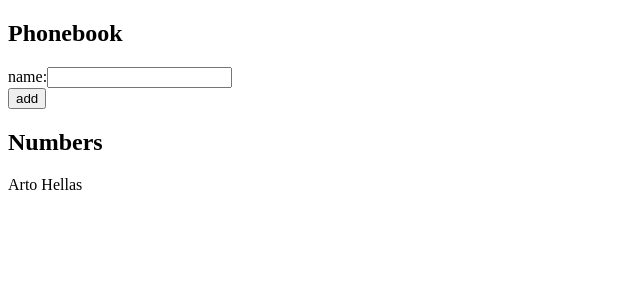
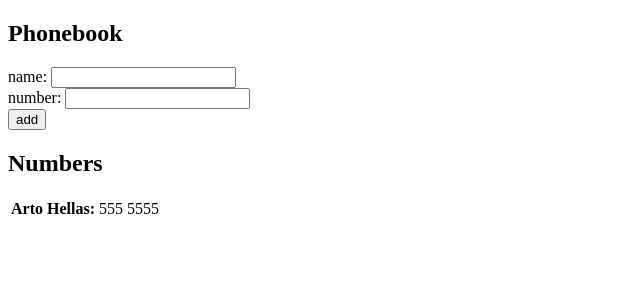
Before and after one commit to abergeron15/part2, a React (Vite) app in the folder phonebook/: page / in a window 1280 px wide. Shown: the top 300 px of the page, without its empty margins (0-640 px from the left). Built offline with nearby package versions, Linux system fonts and the light colour scheme.

Commit message:
exercise 2.8

```diff
--- a/phonebook/src/App.jsx
+++ b/phonebook/src/App.jsx
@@ -2,24 +2,34 @@ import { useState } from 'react'
 
 const App = () => {
   const [persons, setPersons] = useState([
-    { name: 'Arto Hellas' }
+    {
+      name: 'Arto Hellas',
+      number: '555 5555'
+    }
   ])
   const [newName, setNewName] = useState('')
+  const [newNumber, setNewNumber] = useState('')
 
   const handleNameChange = (event) => {
     setNewName(event.target.value)
   }
 
+  const handleNumberChange = (event) => {
+    setNewNumber(event.target.value)
+  }
+
   const addToPhonebook = (event) => {
     event.preventDefault()
     const newPerson = {
-      name: newName
+      name: newName,
+      number: newNumber,
     }
     if (persons.some(person => person.name === newName)) {
       alert(`${newName} is already added to phonebook`)
     } else {
       setPersons(persons.concat(newPerson))
       setNewName('')
+      setNewNumber('')
     }
   }
 
@@ -28,10 +38,16 @@ const App = () => {
       <h2>Phonebook</h2>
       <form onSubmit={addToPhonebook}>
         <div>
-          name:
+          name:{' '}
           <input
             value={newName}
             onChange={handleNameChange}
+          />
+          <br />
+          number:{' '}
+          <input
+            value={newNumber}
+            onChange={handleNumberChange}
           />
         </div>
         <div>
@@ -40,7 +56,11 @@ const App = () => {
       </form>
       <h2>Numbers</h2>
       <div>
-        {persons.map(person => <div key={person.name}>{person.name}</div>)}
+        <table>
+          <tbody>
+            {persons.map(person => <tr key={person.name}><th align='left'>{person.name}:</th> <td>{person.number}</td></tr>)}
+          </tbody>
+        </table>
       </div>
     </div>
   )
```
